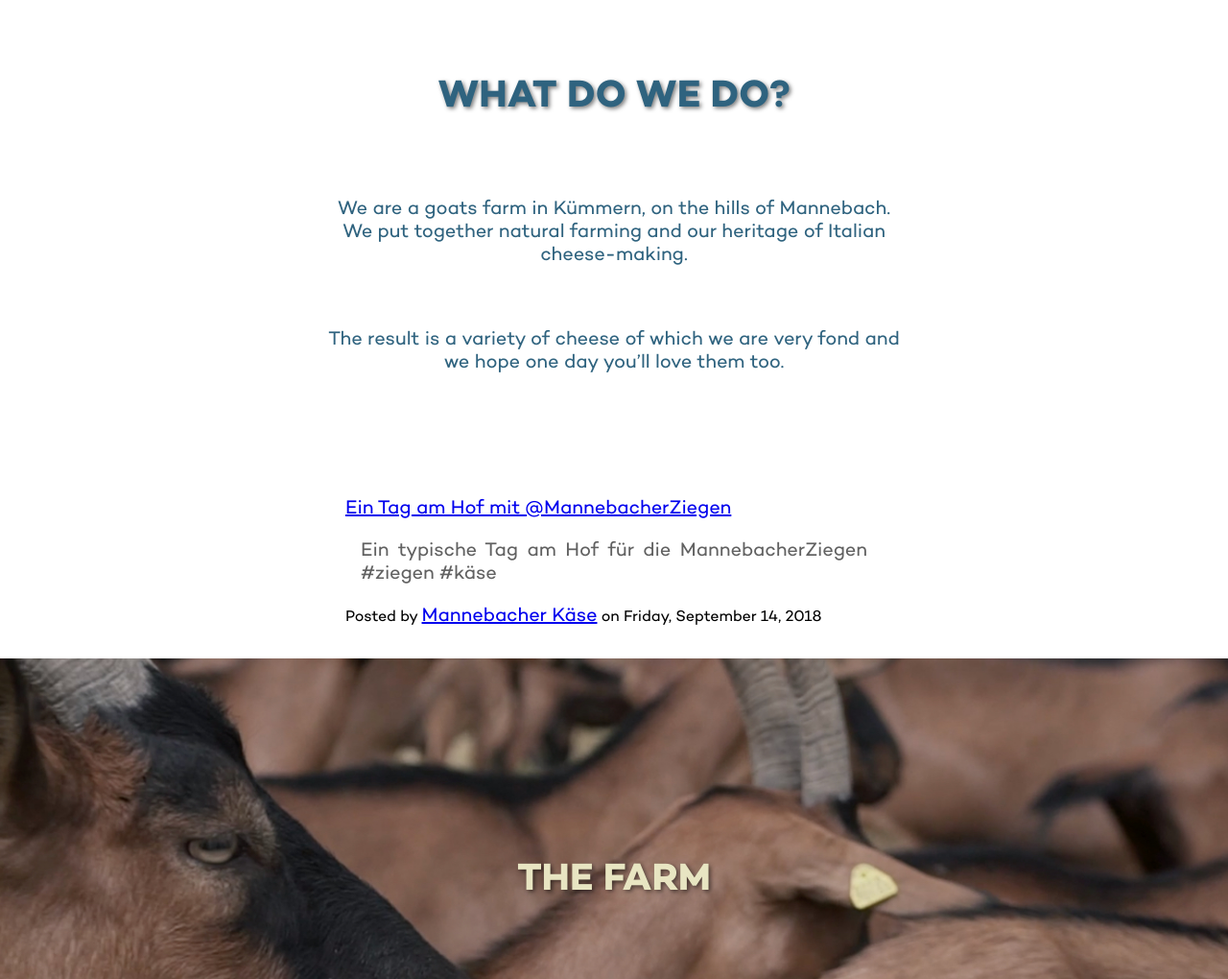
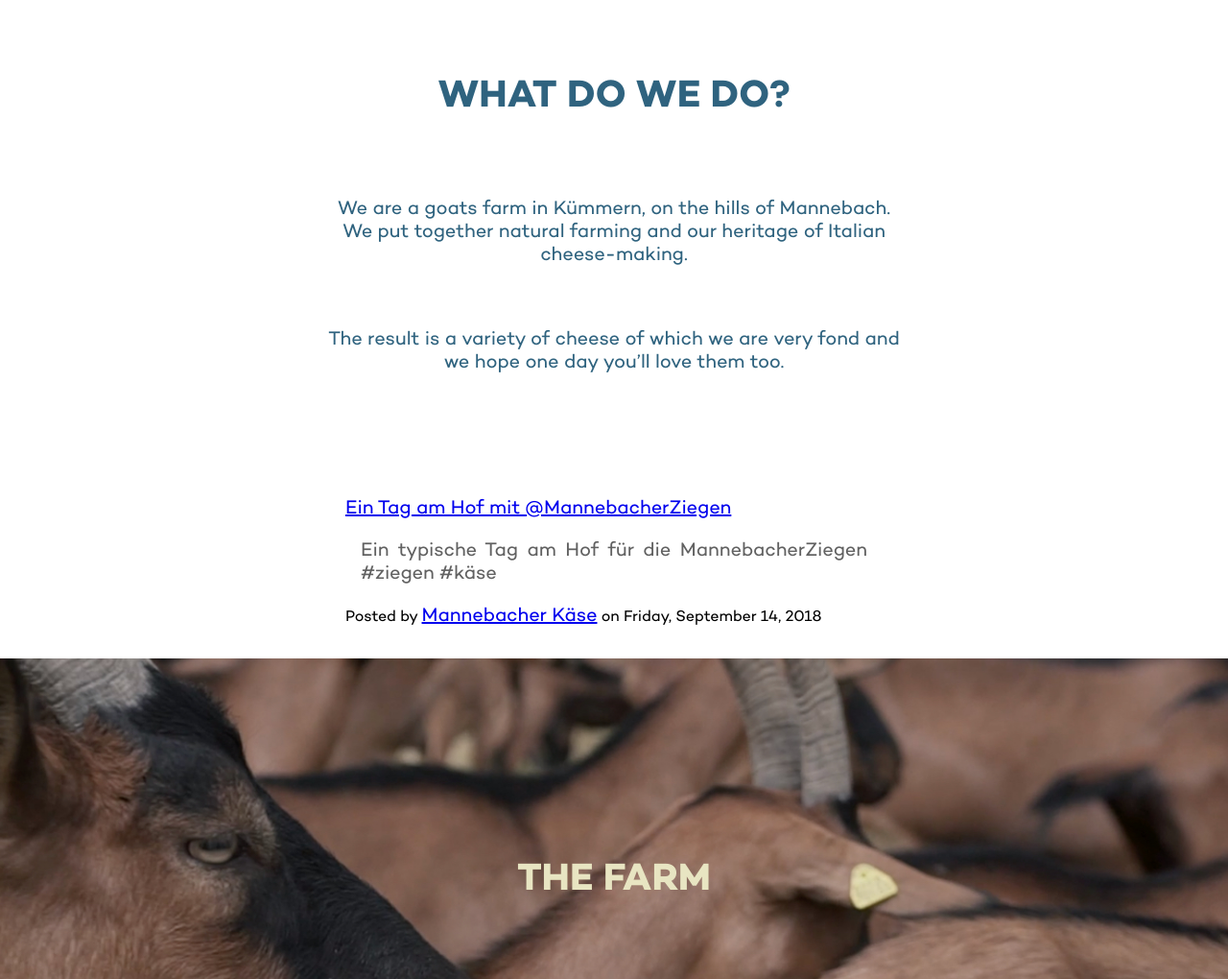
Before and after one commit to matteocarpi/mannebacherk-se, a Jekyll site: the page built from pages/index.md, in a window 1280 px wide. Shown: the part 577-1597 px from the top of the page at 96% size. Built offline with Jekyll 4.4.1, drawn with Linux system fonts in a browser that asks for light colours; nearby versions of some CDN libraries.

Commit message:
less shadows

```diff
--- a/_sass/universal.scss
+++ b/_sass/universal.scss
@@ -41,7 +41,6 @@ h1 {
   font-size: 40px;
   text-transform: uppercase;
   text-align: center;
-  text-shadow: 2px 2px 4px rgba(0,0,0,0.50);
   margin: 1rem;
 }
 h2 {
```
